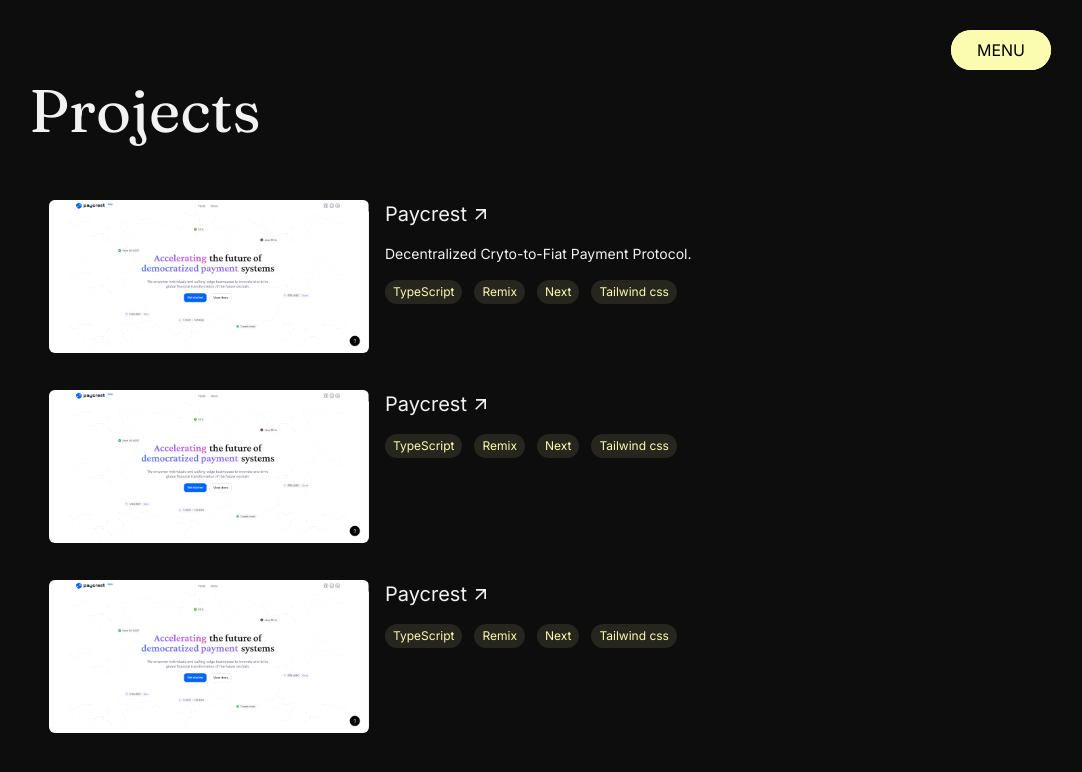
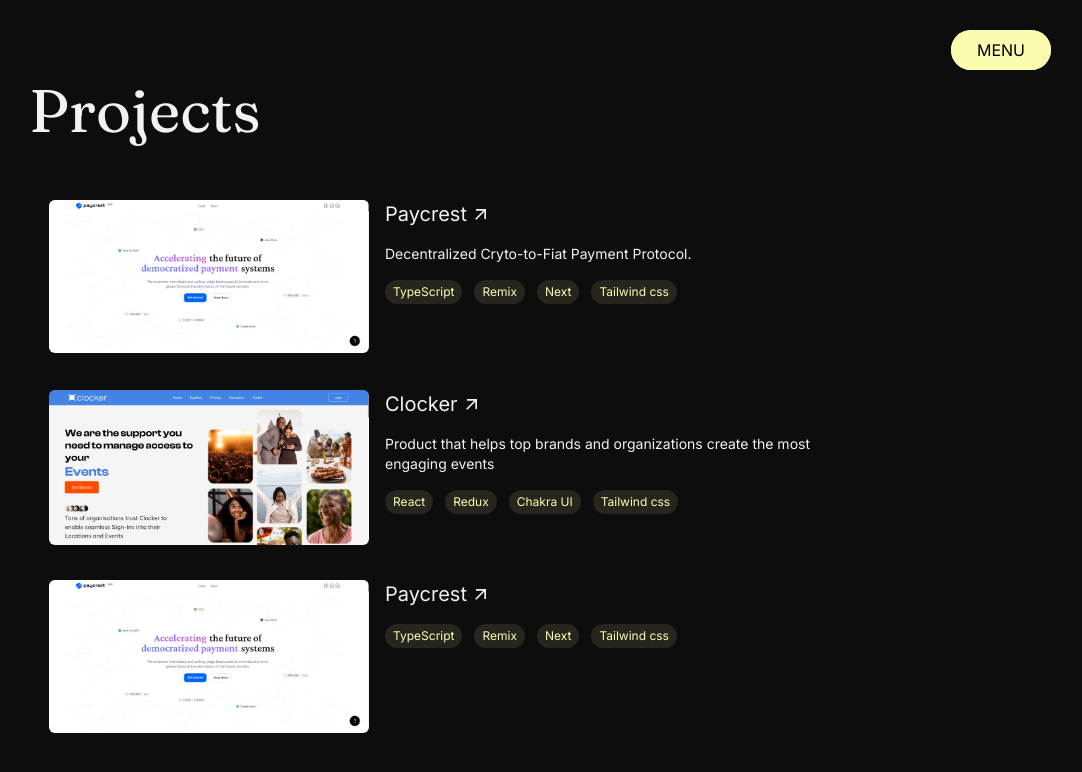
Before and after one commit to yaroCreates/my_portfolio, a Next.js app: page /projects in a window 1280 px wide. Shown: the top 772 px of the page, without its empty margins (179-1261 px from the left). Built offline with nearby package versions, Linux system fonts and the light colour scheme.

Commit message:
feat: add clocker to project list

```diff
--- a/app/components/ProjectList.jsx
+++ b/app/components/ProjectList.jsx
@@ -71,11 +71,11 @@
     tools: ["TypeScript", "Remix", "Next", "Tailwind css"],
   },
   {
-    name: "Paycrest",
-    link: "https://paycrest.io",
-    description: "",
-    img: "/projects/paycrest.png",
-    tools: ["TypeScript", "Remix", "Next", "Tailwind css"],
+    name: "Clocker",
+    link: "https://dev.clocker.databaord.ai",
+    description: "Product that helps top brands and organizations create the most engaging events",
+    img: "/projects/clocker.png",
+    tools: ["React","Redux", "Chakra UI", "Tailwind css"],
   },
   {
     name: "Paycrest",
```
Also changed, not shown: public/projects/clocker.png (added).
